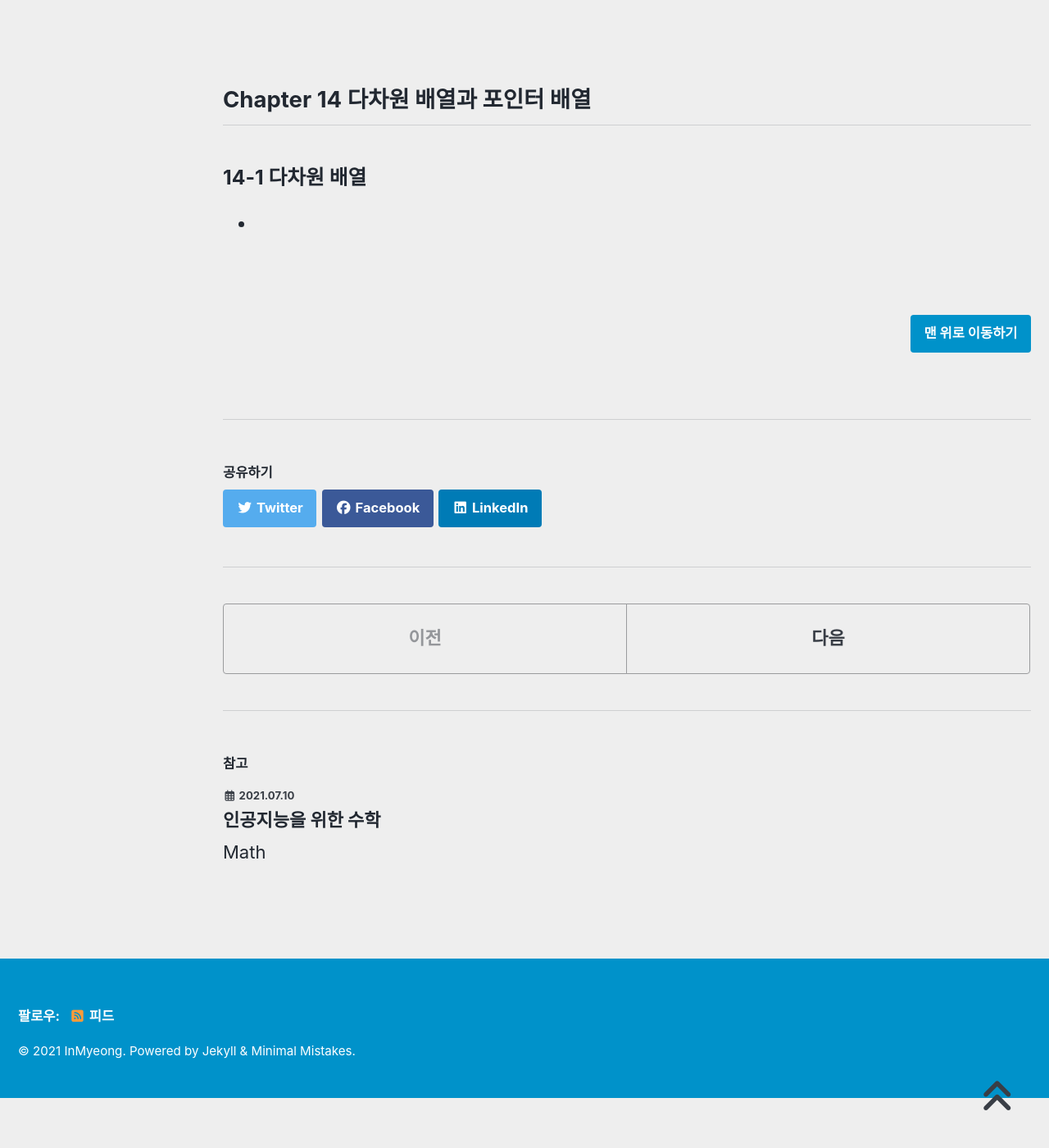
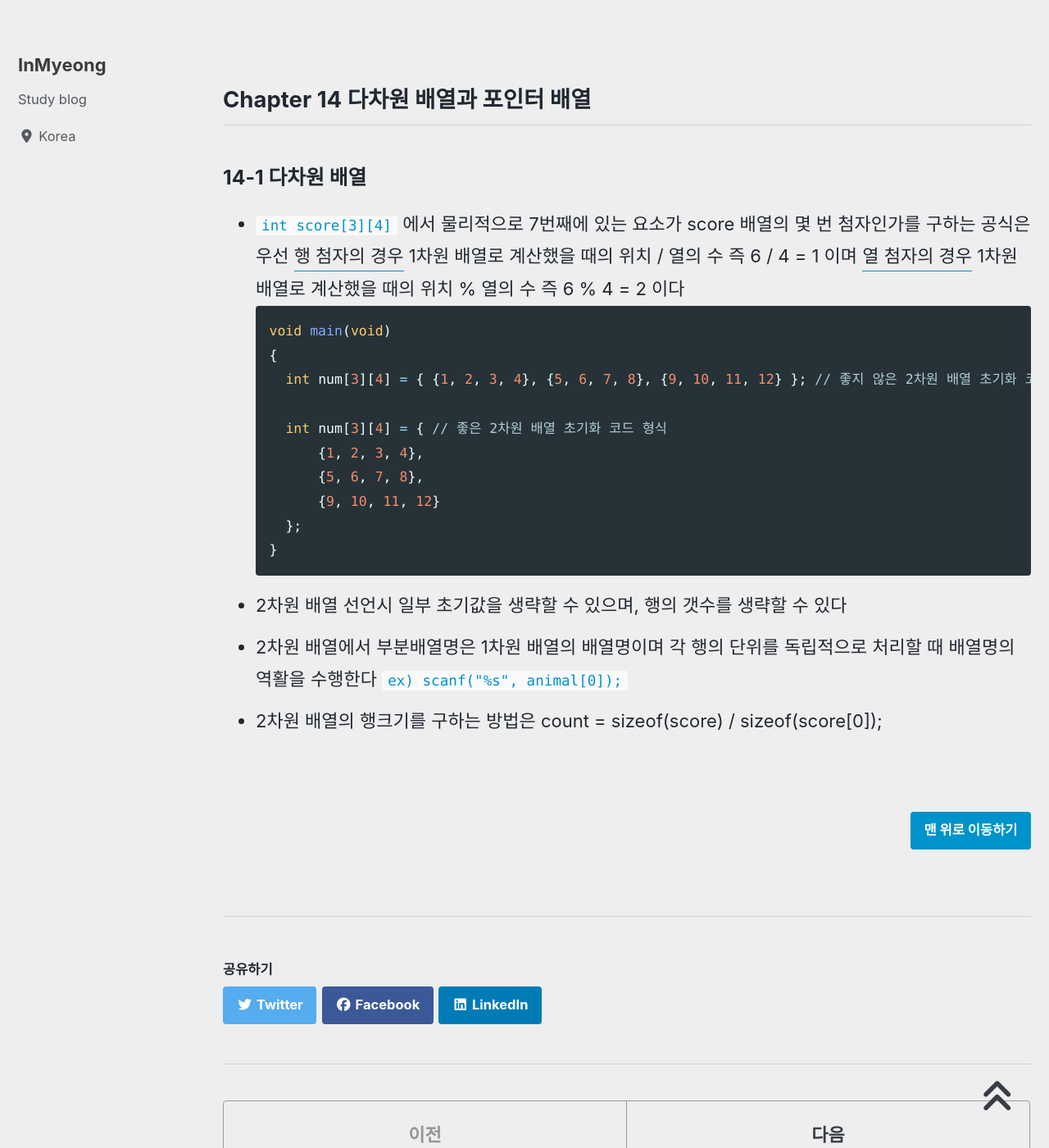
Before and after one commit to devMyeong/devMyeong.github.io, a Jekyll site: the page built from _posts/c/2021-06-28-c.md, in a window 1280 px wide and 1400 px high, scrolled down 14657 px. Shown: the whole window at 82% size. Built offline with Jekyll 4.4.1, drawn with Linux system fonts in a browser that asks for light colours; cached includes are drawn as plain includes; nearby versions of some CDN libraries; some web fonts are replaced.

Commit message:
update c chapter 14-1

````diff
--- a/_posts/c/2021-06-28-c.md
+++ b/_posts/c/2021-06-28-c.md
@@ -264,7 +264,22 @@ void input_ary(double *pa, int size)
 ## Chapter 14 다차원 배열과 포인터 배열
 
 ### 14-1 다차원 배열
--
+- `int score[3][4]` 에서 물리적으로 7번째에 있는 요소가 score 배열의 몇 번 첨자인가를 구하는 공식은 우선 <u>행 첨자의 경우</u> 1차원 배열로 계산했을 때의 위치 / 열의 수 즉 6 / 4 = 1 이며 <u>열 첨자의 경우</u> 1차원 배열로 계산했을 때의 위치 % 열의 수 즉 6 % 4 = 2 이다
+```cpp
+void main(void)
+{
+	int num[3][4] = { {1, 2, 3, 4}, {5, 6, 7, 8}, {9, 10, 11, 12} }; // 좋지 않은 2차원 배열 초기화 코드 형식
+
+	int num[3][4] = { // 좋은 2차원 배열 초기화 코드 형식
+		{1, 2, 3, 4},
+		{5, 6, 7, 8},
+		{9, 10, 11, 12}
+	};
+}
+```
+- 2차원 배열 선언시 일부 초기값을 생략할 수 있으며, 행의 갯수를 생략할 수 있다
+- 2차원 배열에서 부분배열명은 1차원 배열의 배열명이며 각 행의 단위를 독립적으로 처리할 때 배열명의 역활을 수행한다 `ex) scanf("%s", animal[0]);`
+- 2차원 배열의 행크기를 구하는 방법은 count = sizeof(score) / sizeof(score[0]);
 
 <br>
 
````
